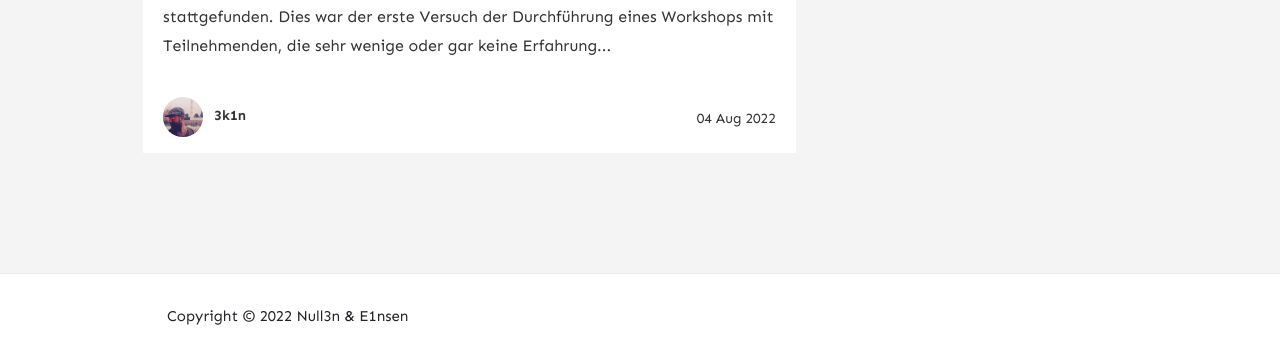
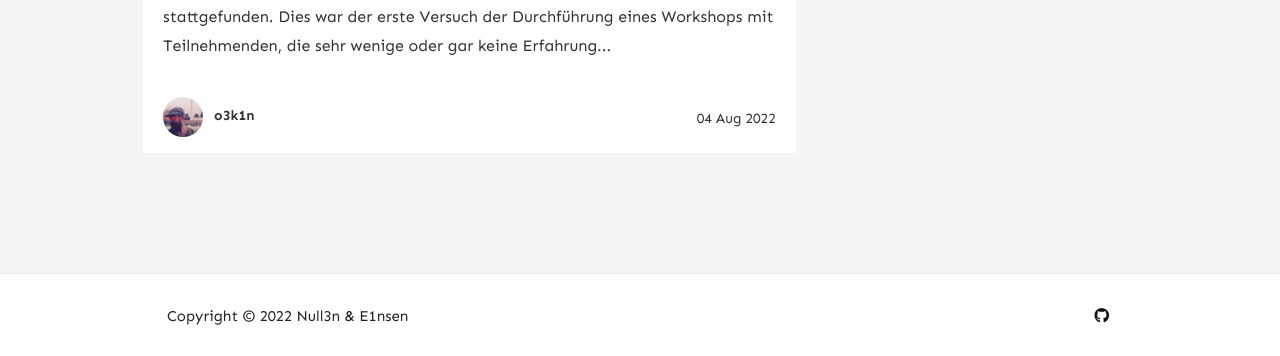
Before and after one commit to nullen-einsen/nullen-einsen.github.io, a Jekyll site: the page built from index.html, in a window 1280 px wide. Shown: the part 1047-1403 px from the top of the page. Built offline with Jekyll 4.4.1, drawn with Linux system fonts in a browser that asks for light colours; nearby versions of some CDN libraries; the list of posts is cut into pages by our own code; comment, search, counter and statistics services are not loaded.

Commit message:
several adds

```diff
--- a/_config.yml
+++ b/_config.yml
@@ -15,8 +15,8 @@ email: foo@bar.com
 # Authors
 authors:
   3k1n:
-    name: 3k1n
-    display_name: 3k1n
+    name: o3k1n
+    display_name: o3k1n
     avatar: 'assets/images/avatar-o3k1n.jpg'
     github: https://github.com/o3k1n
     soundcloud: https://soundcloud.com/o3k1n
--- a/_layouts/default.html
+++ b/_layouts/default.html
@@ -17,18 +17,6 @@
 <script src="{{ site.baseurl }}/assets/js/jquery.min.js"></script>
 
 </head>
-
-{% if jekyll.environment == 'production' %}
-<!-- change your GA id in _config.yml -->
-<script async src="https://www.googletagmanager.com/gtag/js?id={{site.google_analytics}}"></script>
-<script>
-  window.dataLayer = window.dataLayer || [];
-  function gtag(){dataLayer.push(arguments);}
-  gtag('js', new Date());
-
-  gtag('config', '{{site.google_analytics}}');
-</script>
-{% endif %}
 
 {% capture layout %}{% if page.layout %}layout-{{ page.layout }}{% endif %}{% endcapture %}
 <body>
@@ -114,7 +102,7 @@
                 Copyright © {{ site.time | date: "%Y" }} {{ site.name }}
             </div>
             <div class="col-md-6 col-sm-12 text-center text-lg-right">
-
+                <a target="_blank" class="d-inline-block mx-1 text-dark" href="https://github.com/nullen-einsen"><i class="fab fa-github"></i></a>
             </div>
         </div>
     </div>
```
